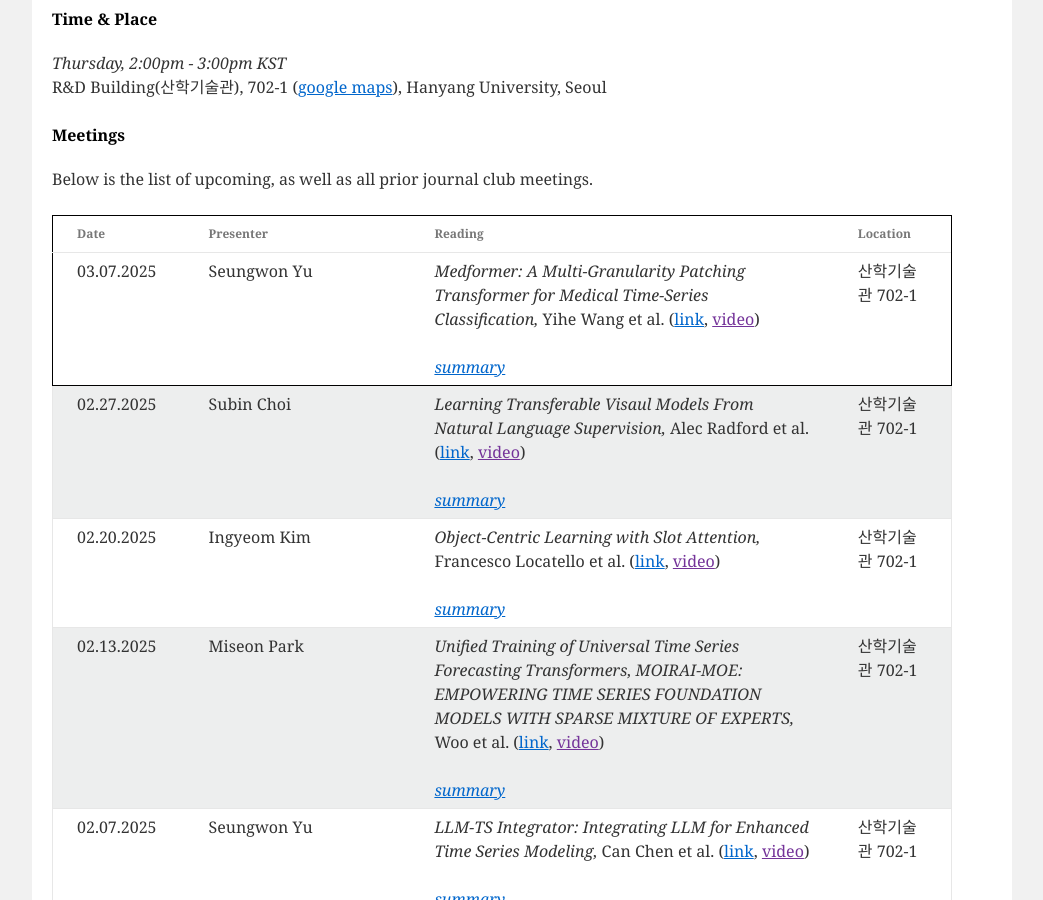
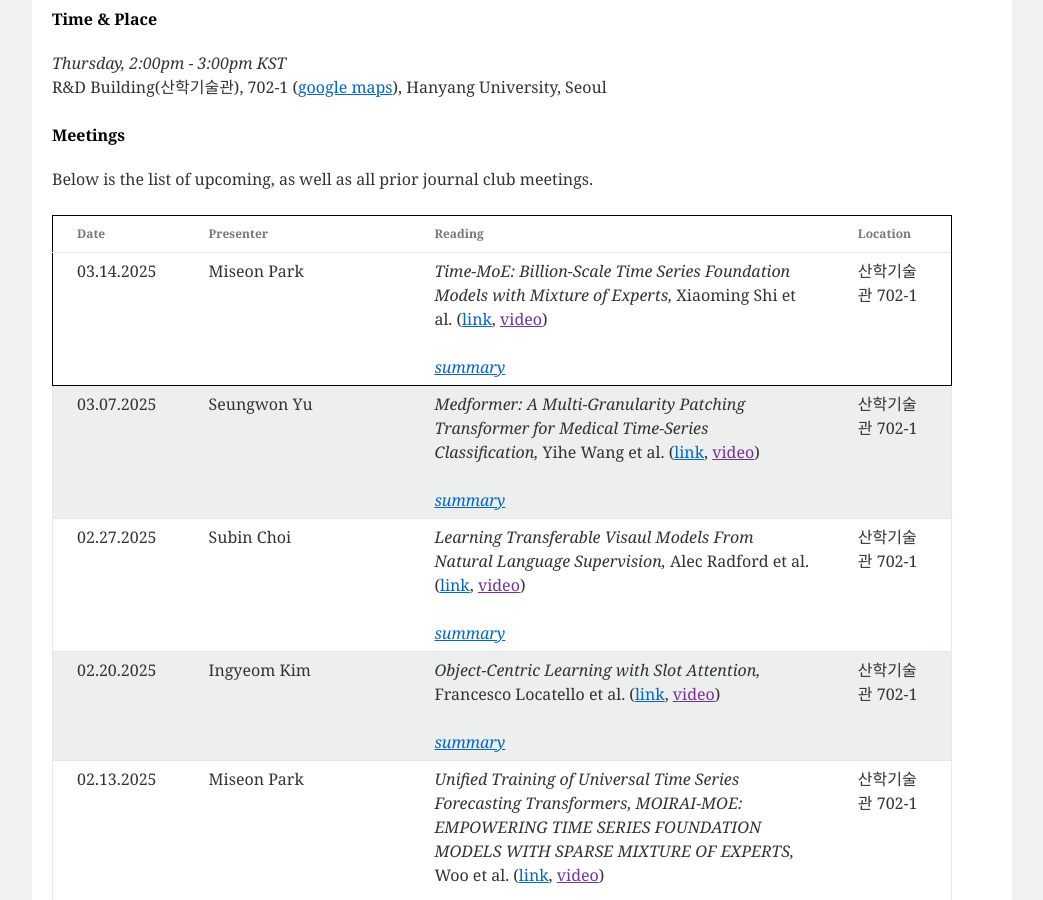
Before and after one commit to niai-lab/GraphML-JC, a Jekyll site: the page built from index.html, in a window 1280 px wide and 900 px high, scrolled down 515 px. Shown: the whole window, without its empty margins (118-1161 px from the left). Built offline with Jekyll 4.4.1, drawn with Linux system fonts in a browser that asks for light colours.

Commit message:
Update meeting_info.yml

```diff
--- a/_data/meeting_info.yml
+++ b/_data/meeting_info.yml
@@ -1,3 +1,14 @@
+- presenter: Miseon Park
+  date: 03.14.2025
+  paper: "Time-MoE: Billion-Scale Time Series Foundation Models with Mixture of Experts"
+  authors: Xiaoming Shi et al.
+  url: https://arxiv.org/abs/2409.16040
+  location: "산학기술관 702-1"
+  summary: >
+    Summary: 본 논문은 sparse MoE + decoder-only transformer 구조를 활용한 time series forecasting 모델로, Huber Loss, SwiGLU, RMSNorm, RoPE 등 다양한 기술을 적용하여 일반화된 예측 성능을 향상시켰다. <br>
+    Strength: multi-resolution head를 통한 다양한 horizon length 예측 가능. zero-shot 과 in-distribution forecasting 모두 높은 성능을 보임. shared expert 구조를 통해 common knowledge를 유지하면서도 top-k expert를 활용하여 token 별 특징을 효과적으로 반영.<br>
+    Weakness: channel independence 구조를 통한 예측으로 uni-variate time series forecasting에 가까움. <br>
+
 - presenter: Seungwon Yu
   date: 03.07.2025
   paper: "Medformer: A Multi-Granularity Patching Transformer for Medical Time-Series Classification"
```
